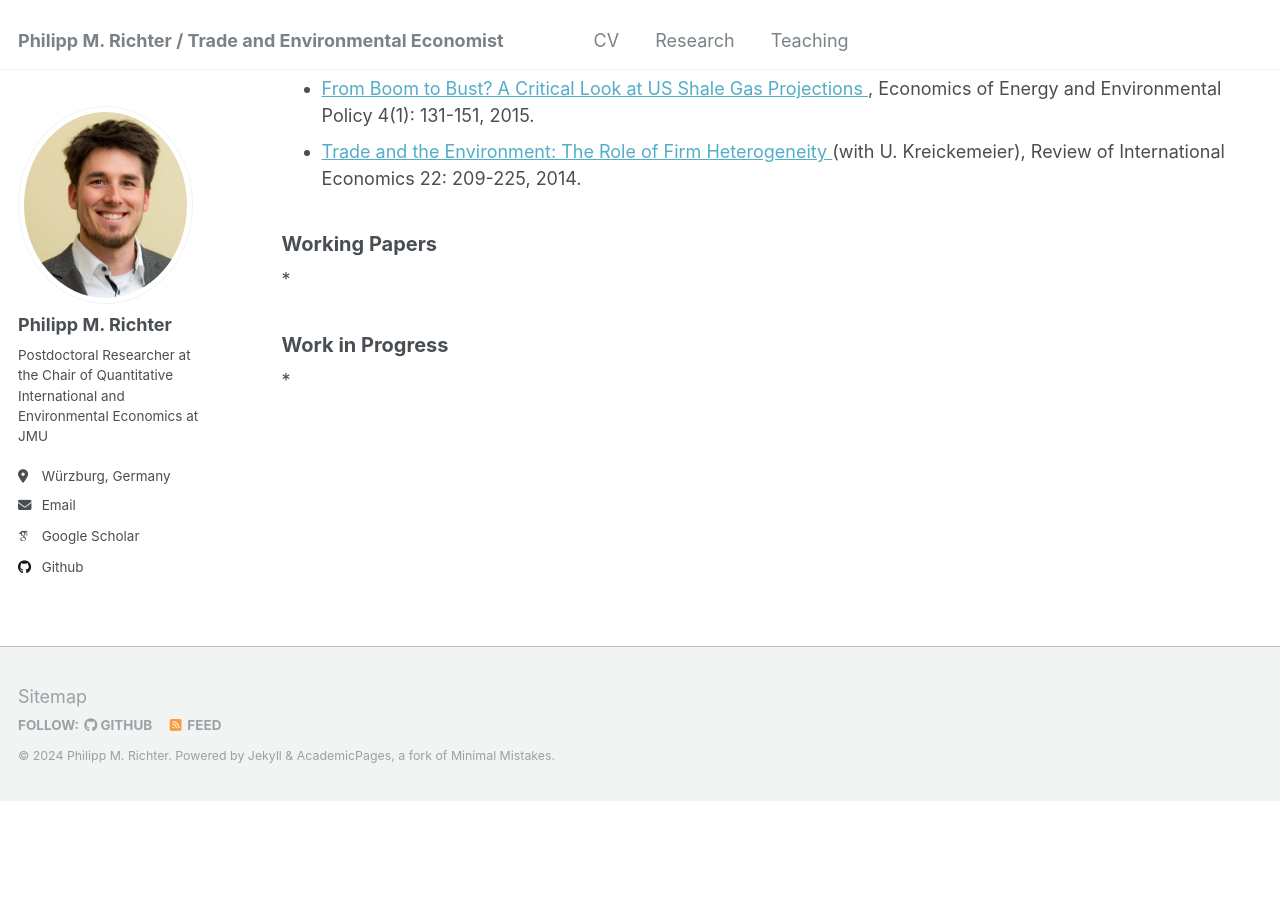
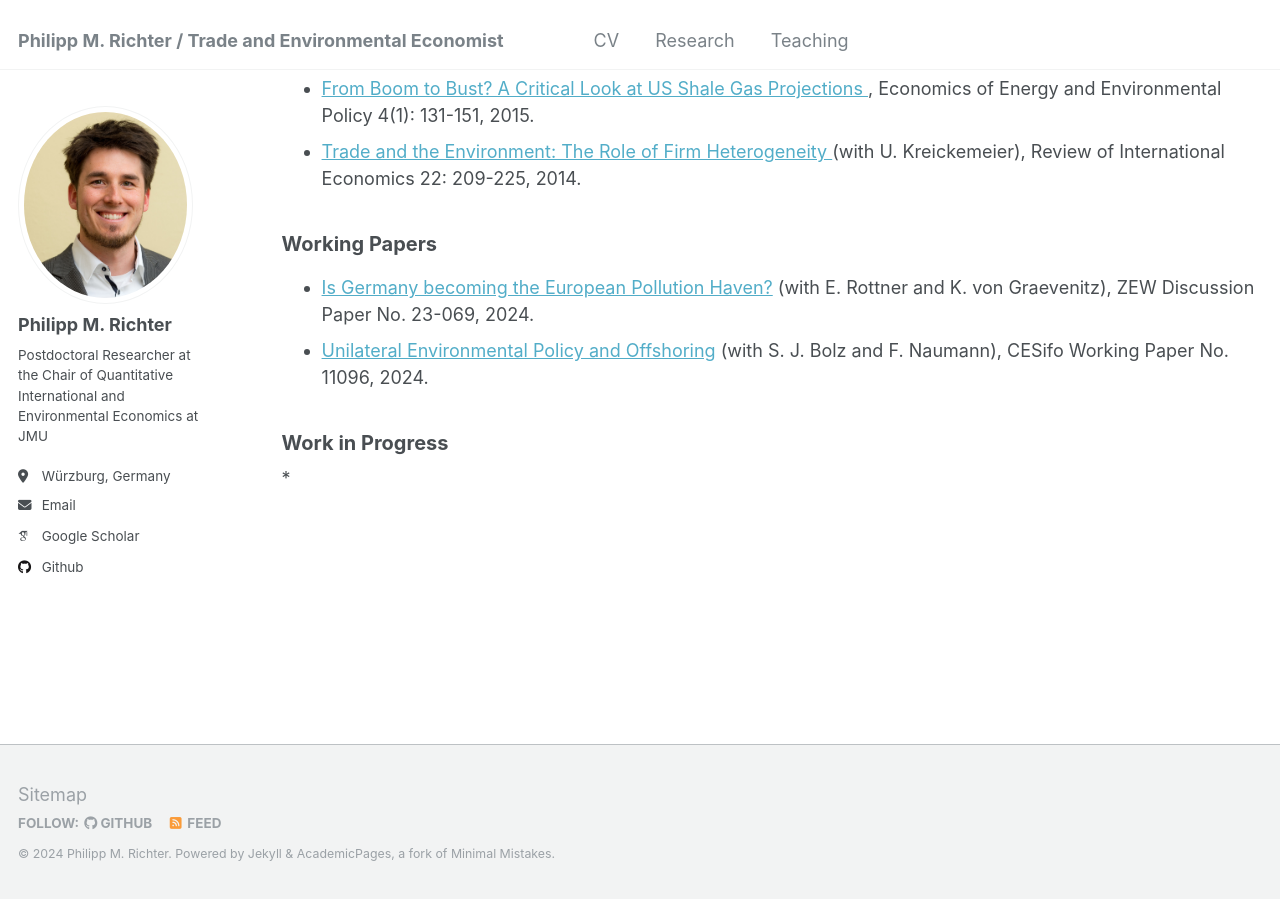
Before and after one commit to PhMRichter/PhMRichter.github.io, a Jekyll site: the page built from _pages/research.html, in a window 1280 px wide and 900 px high, scrolled down 749 px. Built offline with Jekyll 4.4.1, drawn with Linux system fonts in a browser that asks for light colours; some web fonts are replaced; before the commit the page ends 1551 px from its top, so only the background shows below that.

Commit message:
Update research.html

```diff
--- a/_pages/research.html
+++ b/_pages/research.html
@@ -71,7 +71,16 @@ author_profile: true
 
 
 <h2 style="font-size: 20px;">Working Papers</h2>
-*
+<ul>
+  <li>
+    <a href="https://ftp.zew.de/pub/zew-docs/dp/dp23069.pdf" target="_blank">
+     Is Germany becoming the European Pollution Haven?</a> (with E. Rottner and K. von Graevenitz), ZEW Discussion Paper No. 23-069, 2024.
+  </li>
+    <li>
+    <a href="https://www.cesifo.org/en/publications/2024/working-paper/unilateral-environmental-policy-and-offshoring" target="_blank">
+     Unilateral Environmental Policy and Offshoring</a> (with S. J. Bolz and F. Naumann), CESifo Working Paper No. 11096, 2024.
+  </li>
+</ul>
 
 
 <h2 style="font-size: 20px;">Work in Progress</h2>
```
